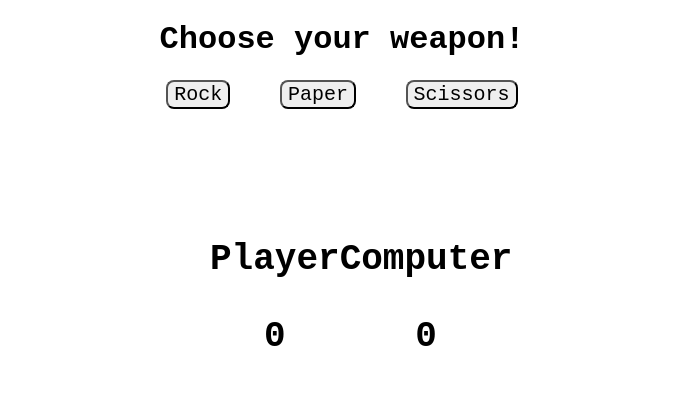
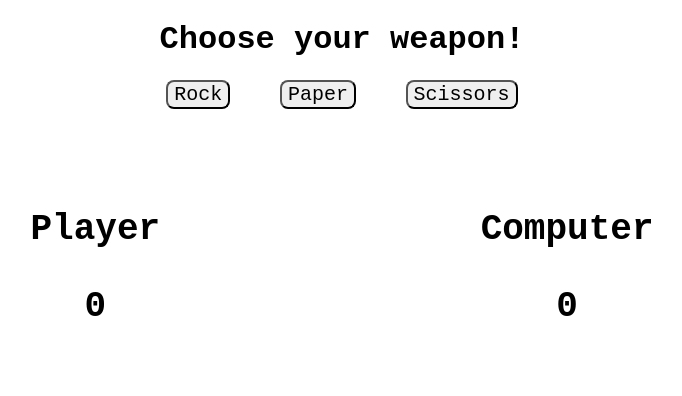
Before and after one commit to CcLoooS/rock-paper-scissors, a plain HTML site: page index.html in a window 1280 px wide. Shown: the whole page, without its empty margins (298-980 px from the left). Drawn offline with Linux system fonts and the light colour scheme.

Commit message:
Changed scoreboard styling to fit any display

```diff
--- a/styles.css
+++ b/styles.css
@@ -17,8 +17,8 @@ button {
 
 #score {
     display: flex;
-    justify-content: space-between;
-    padding: 100px 500px;
+    justify-content: space-evenly;
+    margin: 100px 0px;
     font-size: 36px;
     font-weight: bold;
     text-align: center;
```
